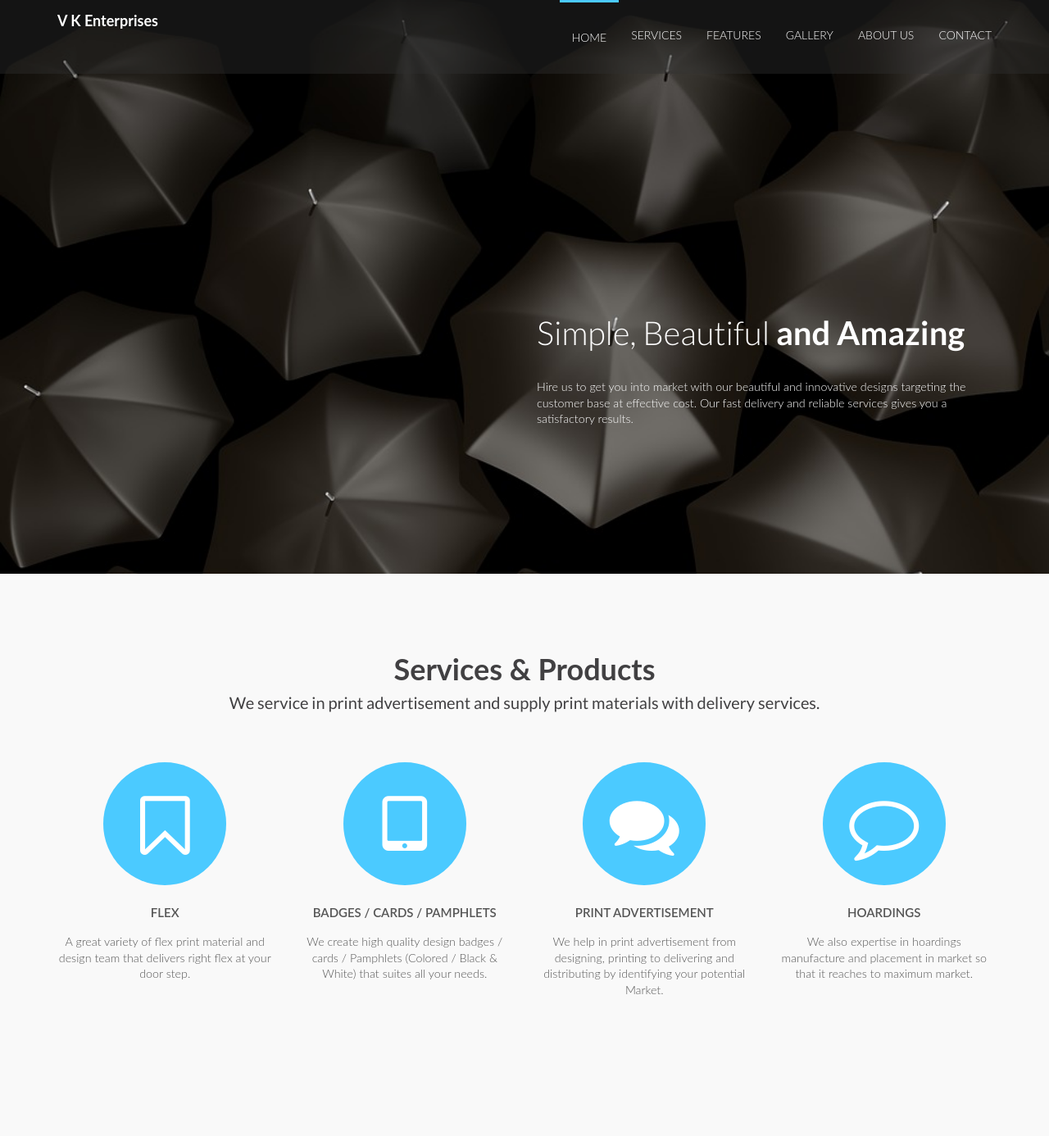
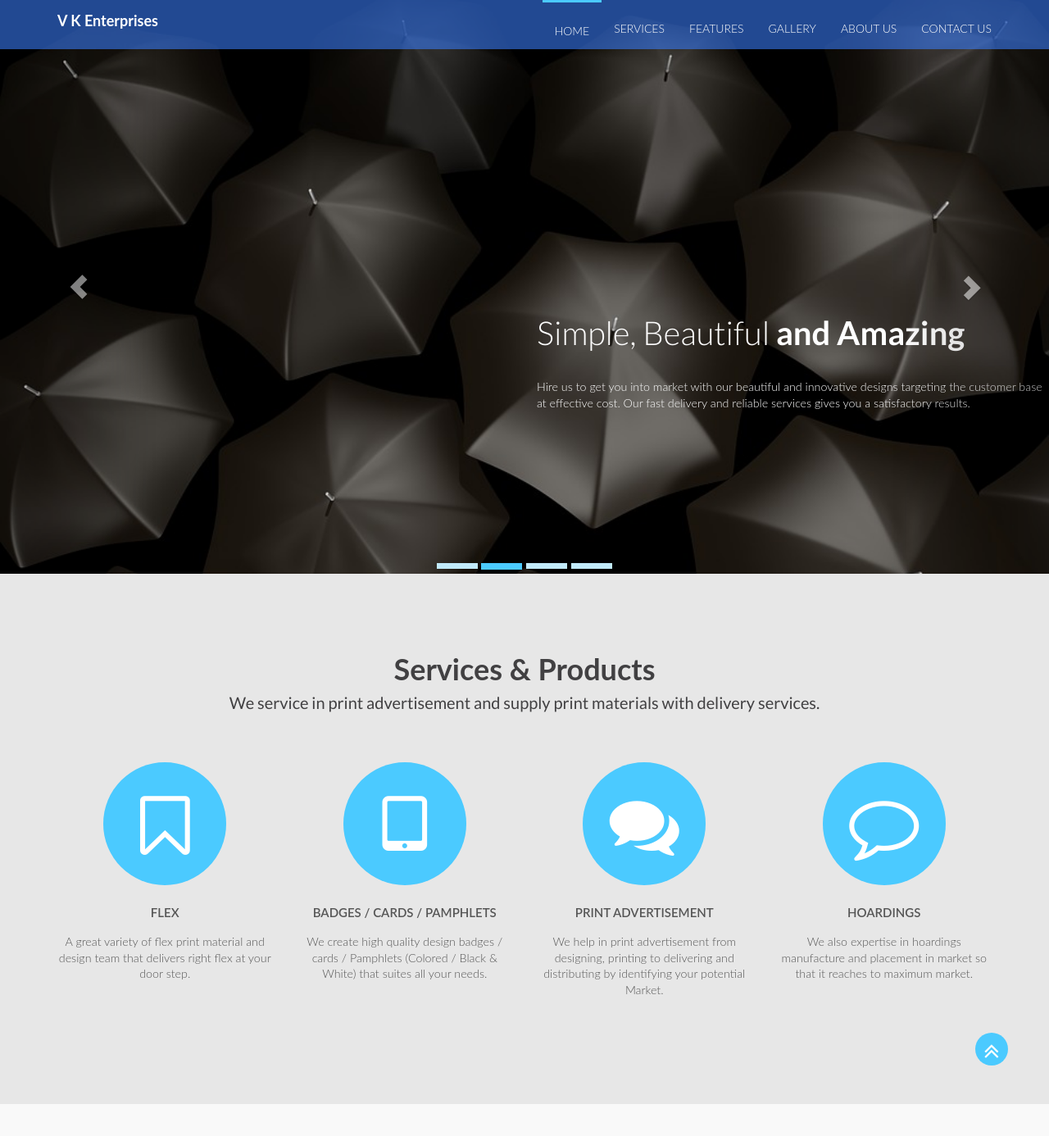
Before and after one commit to vkenterprises/vkent, a Jekyll site: the page built from index.html, in a window 1280 px wide and 1400 px high. Shown: the top 1386 px of the window at 82% size. Built offline with Jekyll 4.4.1, drawn with Linux system fonts in a browser that asks for light colours; some of the changed text lies outside the part shown.

Commit message:
changed menu bar styling

```diff
--- /dev/null
+++ b/_includes/carousal.html
@@ -0,0 +1,98 @@
+<header id="home" class="home">
+    <div class="container-fluid">
+        <div id="myCarousel" class="carousel slide" data-ride="carousel">
+            <!-- Indicators -->
+            <ol class="carousel-indicators">
+                <li data-target="#myCarousel" data-slide-to="0" class="active"></li>
+                <li data-target="#myCarousel" data-slide-to="1"></li>
+                <li data-target="#myCarousel" data-slide-to="2"></li>
+                <li data-target="#myCarousel" data-slide-to="3"></li>
+            </ol>
+
+            <!-- Wrapper for slides -->
+            <div class="carousel-inner">
+                <div class="item active">
+                    <div class="banner-1">
+                        <div class="row">
+                            <div class="col-md-6 col-md-offset-6 col-sm-12 col-xs-12">
+                                <div class="home-content sections">
+                                    <h1>Simple, Beautiful <span>and Amazing</span></h1>
+                                    <p>
+                                        Hire us to get you into market with our beautiful and innovative designs
+                                        targeting the customer
+                                        base at effective cost.
+                                        Our fast delivery and reliable services gives you a satisfactory results.
+                                    </p>
+                                </div>
+                            </div>
+                        </div>
+                    </div>
+                    <!--<img src="assets/images/banner.jpg" alt="Los Angeles" style="width:100%;">-->
+                </div>
+
+                <div class="item">
+                    <div class="banner-2">
+                        <div class="row">
+                            <div class="col-md-6 col-md-offset-6 col-sm-12 col-xs-12">
+                                <div class="home-content sections">
+                                    <h1>Simple, Beautiful <span>and Amazing</span></h1>
+                                    <p>
+                                        Hire us to get you into market with our beautiful and innovative designs
+                                        targeting the customer
+                                        base at effective cost.
+                                        Our fast delivery and reliable services gives you a satisfactory results.
+                                    </p>
+                                </div>
+                            </div>
+                        </div>
+                    </div>
+                </div>
+
+                <div class="item">
+                    <div class="banner-3">
+                        <div class="row">
+                            <div class="col-md-6 col-md-offset-6 col-sm-12 col-xs-12">
+                                <div class="home-content sections">
+                                    <h1>Simple, Beautiful <span>and Amazing</span></h1>
+                                    <p>
+                                        Hire us to get you into market with our beautiful and innovative designs
+                                        targeting the customer
+                                        base at effective cost.
+                                        Our fast delivery and reliable services gives you a satisfactory results.
+                                    </p>
+                                </div>
+                            </div>
+                        </div>
+                    </div>
+                </div>
+                <div class="item">
+                    <div class="banner-4">
+                        <div class="row">
+                            <div class="col-md-6 col-md-offset-6 col-sm-12 col-xs-12">
+                                <div class="home-content sections">
+                                    <h1>Simple, Beautiful <span>and Amazing</span></h1>
+                                    <p>
+                                        Hire us to get you into market with our beautiful and innovative designs
+                                        targeting the customer
+                                        base at effective cost.
+                                        Our fast delivery and reliable services gives you a satisfactory results.
+                                    </p>
+                                </div>
+                            </div>
+                        </div>
+                    </div>
+                </div>
+            </div>
+
+            <!-- Left and right controls -->
+            <a class="left carousel-control" href="#myCarousel" data-slide="prev">
+                <span class="glyphicon glyphicon-chevron-left"></span>
+                <span class="sr-only">Previous</span>
+            </a>
+            <a class="right carousel-control" href="#myCarousel" data-slide="next">
+                <span class="glyphicon glyphicon-chevron-right"></span>
+                <span class="sr-only">Next</span>
+            </a>
+        </div>
+    </div>
+</header>
--- a/_includes/footer.html
+++ b/_includes/footer.html
@@ -11,7 +11,7 @@
 
             <div class="col-md-6 col-sm-6 col-xs-12">
                 <div class="copyright text-right">
-                    <p>Terms of Service </p>
+                    <p>Powered By <a href="http://www.craigecomputing.com" target="_blank">Soft I Ventures</a></p>
                 </div>
             </div>
         </div>
--- a/_includes/menu.html
+++ b/_includes/menu.html
@@ -1,6 +1,5 @@
 <nav class="navbar navbar-default navbar-fixed-top">
     <div class="container">
-        <!-- Brand and toggle get grouped for better mobile display -->
         <div class="navbar-header">
             <button type="button" class="navbar-toggle collapsed" data-toggle="collapse"
                     data-target="#bs-example-navbar-collapse-1" aria-expanded="false">
@@ -14,7 +13,6 @@
             </a>
         </div>
 
-        <!-- Collect the nav links, forms, and other content for toggling -->
         <div class="collapse navbar-collapse" id="bs-example-navbar-collapse-1">
             <ul class="nav navbar-nav navbar-right">
                 <li class="active"><a href="#home">Home</a></li>
@@ -22,7 +20,7 @@
                 <li><a href="#features">Features</a></li>
                 <li><a href="#gallery">Gallery</a></li>
                 <li><a href="#testimonial">About Us</a></li>
-                <li><a href="#contact">Contact</a></li>
+                <li><a href="#contact">Contact Us</a></li>
             </ul>
         </div><!-- /.navbar-collapse -->
     </div><!-- /.container-fluid -->
--- a/_includes/services.html
+++ b/_includes/services.html
@@ -1,5 +1,5 @@
 <!-- Sections -->
-<section id="services" class="sections lightbg">
+<section id="services" class="sections light-dark-bg">
     <div class="container text-center">
 
         <div class="heading-content">
--- a/_layouts/base.html
+++ b/_layouts/base.html
@@ -56,8 +56,8 @@
 <script src="assets/js/vendor/bootstrap.min.js"></script>
 
 
-<script src="http://maps.google.com/maps/api/js"></script>
-<script src="assets/js/gmaps.min.js"></script>
+<!--<script src="http://maps.google.com/maps/api/js"></script>-->
+<!--<script src="assets/js/gmaps.min.js"></script>-->
 
 <script src="assets/js/jquery.magnific-popup.js"></script>
 
--- a/index.html
+++ b/index.html
@@ -7,24 +7,7 @@ layout: base
     <div class='loaded'>&nbsp;</div>
 </div>
 
-<!--Home page style-->
-<header id="home" class="home">
-    <div class="container">
-        <div class="row">
-            <div class="col-md-6 col-md-offset-6 col-sm-12 col-xs-12">
-                <div class="home-content sections">
-                    <h1>Simple, Beautiful <span>and Amazing</span></h1>
-                    <p>
-                        Hire us to get you into market with our beautiful and innovative designs targeting the customer
-                        base at effective cost.
-                        Our fast delivery and reliable services gives you a satisfactory results.
-                    </p>
-                </div>
-            </div>
-        </div>
-    </div>
-</header>
-
+{% include carousal.html %}
 {% include services.html %}
 {% include features.html %}
 {% include gallery.html %}
--- a/style.scss
+++ b/style.scss
@@ -223,6 +223,9 @@ p:last-child {
 
 .lightbg {
   background-color: #f9f9f9;
+}
+.light-dark-bg {
+  background-color: #e7e7e7;
 }
 
 .transition {
@@ -532,12 +535,11 @@ textarea::-ms-input-placeholder {
 /*For Menu Style*/
 
 .navbar-default {
-  background-color: rgba(48, 48, 48, 0.42);
-  border-color: 0;
+  background-color: rgba(57, 122, 244, 0.6);
 }
 
 .navbar {
-  min-height: 90px;
+  height: 60px;
   margin-bottom: 0;
   border: 0;
   border-radius: 0;
@@ -547,7 +549,7 @@ textarea::-ms-input-placeholder {
   font-size: 14px;
   text-transform: uppercase;
   color: #fff;
-  line-height: 55px;
+  line-height: 40px;
 }
 
 .navbar-default .navbar-nav > li > a:hover {
@@ -562,7 +564,40 @@ textarea::-ms-input-placeholder {
 
 /*For Home Section*/
 
-.home {
+.banner-1 {
+  background: url(assets/images/banner.jpg) no-repeat top;
+  background-size: cover;
+  -moz-background-size: cover;
+  -webkit-background-size: cover;
+  -o-background-size: cover;
+  min-height: 700px;
+  width: 100%;
+  overflow: hidden;
+}
+
+.banner-2 {
+  background: url(assets/images/banner.jpg) no-repeat top;
+  background-size: cover;
+  -moz-background-size: cover;
+  -webkit-background-size: cover;
+  -o-background-size: cover;
+  min-height: 700px;
+  width: 100%;
+  overflow: hidden;
+}
+
+.banner-3 {
+  background: url(assets/images/banner.jpg) no-repeat top;
+  background-size: cover;
+  -moz-background-size: cover;
+  -webkit-background-size: cover;
+  -o-background-size: cover;
+  min-height: 700px;
+  width: 100%;
+  overflow: hidden;
+}
+
+.banner-4 {
   background: url(assets/images/banner.jpg) no-repeat top;
   background-size: cover;
   -moz-background-size: cover;
@@ -905,8 +940,8 @@ textarea::-ms-input-placeholder {
 }
 
 .carousel-indicators {
-  bottom: -70px;
-  left: 325px;
+  bottom: -10px;
+  left: 50%;
 }
 
 .carousel-indicators li {
@@ -1025,3 +1060,7 @@ textarea::-ms-input-placeholder {
   color: #fff;
   transform: scale(1.1);
 }
+
+.container-fluid{
+  padding: 0;
+}
```
